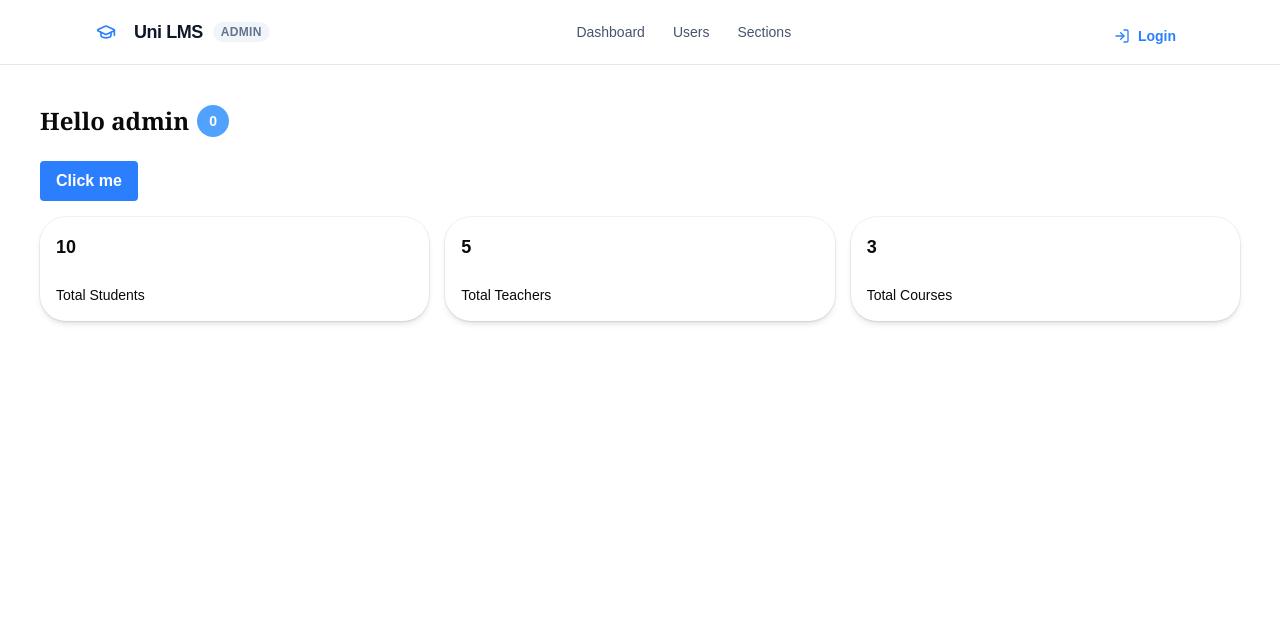
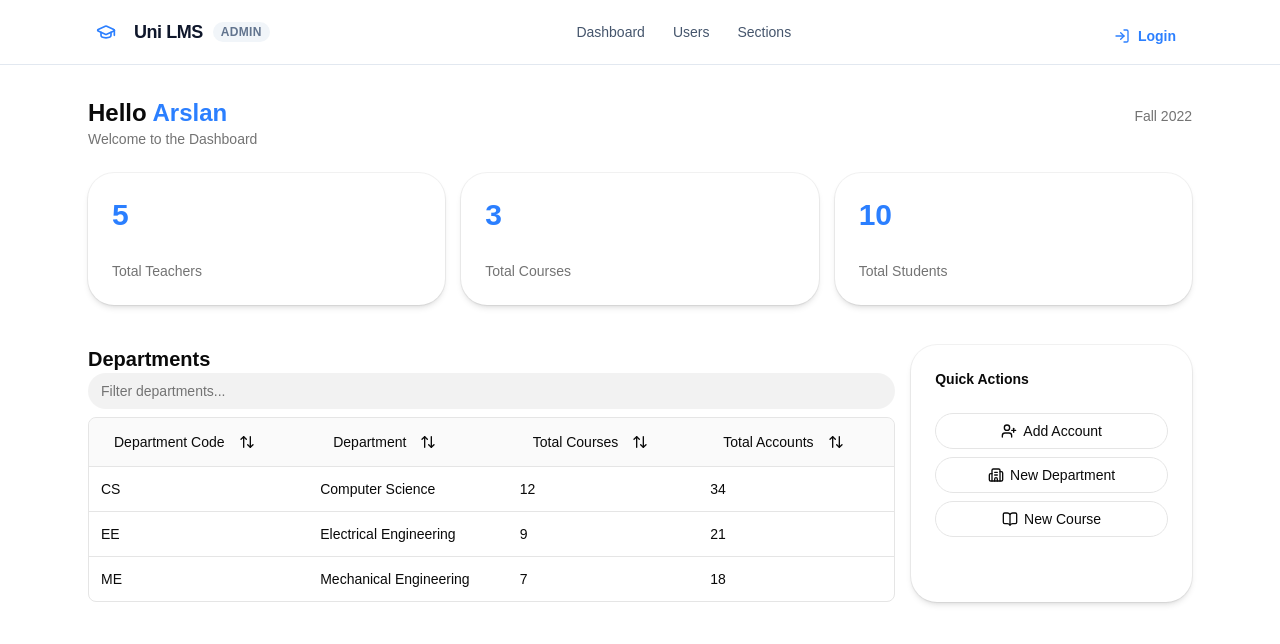
Before and after one commit to ch-arslanahmad/uni-lms, a React (Vite) app in the folder frontend/: page / in a window 1280 px wide. Shown: the top 644 px of the page. Built offline with nearby package versions, Linux system fonts and the light colour scheme.

Commit message:
feat: integrate TanStack Table with sorting and filtering in Dashboard, add department columns and mock data

```diff
--- a/frontend/package.json
+++ b/frontend/package.json
@@ -12,12 +12,14 @@
   "dependencies": {
     "@base-ui/react": "^1.9.0",
     "@fontsource-variable/inter": "^5.3.0",
+    "@tanstack/react-table": "^9.3.1",
     "class-variance-authority": "^0.7.1",
     "cn": "^0.5.2",
     "lucide-react": "^1.75.0",
     "react": "^19.3.1",
     "react-dom": "^19.3.1",
     "react-router": "^8.5.2",
+    "react-router-dom": "^7.18.6",
     "shadcn": "^4.23.0",
     "tw-animate-css": "^1.4.0"
   },
--- a/frontend/src/App.tsx
+++ b/frontend/src/App.tsx
@@ -1,16 +1,16 @@
-import { useState } from "react";
 import Navbar from "./components/Navbar";
 import { users } from "./models";
 import Dashboard from "./components/Dashboard";
+import { BrowserRouter } from "react-router-dom";
 
 function App() {
   return (
-    <>
+    <BrowserRouter>
       <div>
         <Navbar user={users[0]} />
         <Dashboard name={users[0].name} />
       </div>
-    </>
+    </BrowserRouter>
   );
 }
 
--- a/frontend/src/components/Dashboard.tsx
+++ b/frontend/src/components/Dashboard.tsx
@@ -1,45 +1,84 @@
-import { useState } from "react";
-import { Card } from "./ui/card";
+import { Card, CardContent, CardHeader, CardTitle } from "./ui/card";
+import { DataTable } from "./data-table/data-table";
+import { departmentColumns } from "./data-table/department-columns";
+import { departments } from "../models";
+import { Button } from "./ui/button";
+import { UserPlus, Building2, BookOpen } from "lucide-react";
 
+// Stat cards (top row) — hard-coded for now, computed from data later
 interface CardsInfo {
   num: number;
   title: string;
 }
 
-let cards: CardsInfo[] = [
-  { num: 10, title: "Total Students" },
+const cards: CardsInfo[] = [
   { num: 5, title: "Total Teachers" },
   { num: 3, title: "Total Courses" },
+  { num: 10, title: "Total Students" },
 ];
 
+// Page, greeting → cards → departments table
 function Dashboard({ name }: { name: string }) {
-  const [count, setCount] = useState(0);
   return (
-    <div className="p-10 gap-1">
-      <div className="flex gap-2">
-        <h1 className="text-2xl font-bold font-serif">Hello {name}</h1>
-        <span className=" text-white bg-blue-400 rounded-2xl content-center px-3 p text-sm font-semibold">
-          {count}
-        </span>
+    <div className="mx-auto max-w-6xl px-6 py-8">
+      {/* --- Greeting --- */}
+      <div className="flex flex-row items-baseline justify-between">
+        <h1 className="text-2xl font-bold">
+          Hello <span className="text-blue-500">{name}</span>
+        </h1>
+        <span className="text-sm text-muted-foreground">Fall 2022</span>
       </div>
-      <br />
-      <button
-        className="bg-blue-500 hover:bg-blue-700 text-white font-bold py-2 px-4 rounded"
-        onClick={() => setCount((count) => count + 1)}
-      >
-        Click me
-      </button>
+      <p className="text-sm text-muted-foreground">Welcome to the Dashboard</p>
 
-      {
-        <div className="grid grid-cols-1 gap-4 sm:grid-cols-2 lg:grid-cols-3">
-          {cards.map((card) => (
-            <Card key={card.title + card.num} className="mt-4 p-4">
-              <h2 className="text-lg font-bold">{card.num}</h2>
-              <p>{card.title}</p>
-            </Card>
-          ))}
+      {/* --- Stat cards --- */}
+      <div className="mt-6 grid grid-cols-1 gap-4 sm:grid-cols-3">
+        {cards.map((card) => (
+          <Card
+            key={card.title + card.num}
+            className="p-6 transition-shadow hover:shadow-md"
+          >
+            <p className="text-3xl font-bold tabular-nums text-blue-500">
+              {card.num}
+            </p>
+            <p className="mt-1 text-sm text-muted-foreground">{card.title}</p>
+          </Card>
+        ))}
+      </div>
+
+      {/* --- Departments table (reusable DataTable) --- */}
+      <div className="mt-10 flex flex-col gap-4 lg:flex-row">
+        <div className="min-w-0 lg:basis-3/4">
+          <h2 className="text-xl font-bold">Departments</h2>
+
+          <DataTable
+            columns={departmentColumns}
+            data={departments}
+            searchColumn="name"
+            searchPlaceholder="Filter departments..."
+          />
         </div>
-      }
+
+        {/*Quick Options*/}
+        <Card className="w-72">
+          <CardHeader>
+            <CardTitle className="text-sm font-semibold">
+              Quick Actions
+            </CardTitle>
+          </CardHeader>
+          <CardContent className="flex flex-col gap-2">
+            <Button variant="outline">
+              <UserPlus size={16} /> Add Account
+            </Button>
+
+            <Button variant="outline">
+              <Building2 size={16} /> New Department
+            </Button>
+            <Button variant="outline">
+              <BookOpen size={16} /> New Course
+            </Button>
+          </CardContent>
+        </Card>
+      </div>
     </div>
   );
 }
--- /dev/null
+++ b/frontend/src/components/data-table/data-table-features.ts
@@ -0,0 +1,28 @@
+// Which TanStack features are ON, anything not registered doesn't exist (TS2339).
+
+import {
+  columnFilteringFeature, // enables filtering state + APIs
+  createFilteredRowModel, // client-side row model that applies filters
+  createSortedRowModel, // client-side row model that applies sorting
+  filterFn_includesString, // substring-match filter algorithm
+  rowSortingFeature, // enables sorting state + APIs (not the header UI)
+  sortFn_text, // sorts text only — pick this OR sortFn_alphanumeric
+  tableFeatures, // bundler for features, row models or processing algorithms into a type
+} from "@tanstack/react-table";
+
+// Feature registration — search + sort only (no pagination)
+export const features = tableFeatures({
+  // Behavior: how the table reacts
+  columnFilteringFeature,
+  rowSortingFeature,
+
+  // HOW the table behaves
+  filteredRowModel: createFilteredRowModel(),
+  sortedRowModel: createSortedRowModel(),
+
+  // how to filter/sort (algos)
+  filterFns: { includesString: filterFn_includesString }, // "cs" matches "Computer Science"
+  sortFns: { text: sortFn_text },
+});
+
+export type DataTableFeatures = typeof features;
--- /dev/null
+++ b/frontend/src/components/data-table/data-table.tsx
@@ -0,0 +1,124 @@
+// This defines the TanStack Table component for displaying data in a table format with sorting and filtering capabilities.
+
+import * as React from "react";
+import {
+  useTable,
+  type ColumnDef,
+  type ColumnFiltersState,
+  type RowData,
+  type SortingState,
+} from "@tanstack/react-table";
+
+import { Input } from "../ui/input";
+import {
+  Table,
+  TableBody,
+  TableCell,
+  TableHead,
+  TableHeader,
+  TableRow,
+} from "../ui/table";
+
+import { features, type DataTableFeatures } from "./data-table-features";
+
+// Modifies generic RowData of TanStack table (functionality) to include our features (filtering + sorting) so we can type the columns and rows.
+interface DataTableProps<TData extends RowData> {
+  columns: ColumnDef<DataTableFeatures, TData>[];
+  data: TData[];
+  searchColumn?: string; // column id to filter on, e.g. "name"
+  searchPlaceholder?: string;
+}
+
+// Bridge between TanStack Table and shadcn/ui Table. This is the main component that renders the table with search and sorting capabilities.
+export function DataTable<TData extends RowData>({
+  columns,
+  data,
+  searchColumn,
+  searchPlaceholder = "Search...",
+}: DataTableProps<TData>) {
+  // state handling via TanStack
+  const [sorting, setSorting] = React.useState<SortingState>([]);
+  const [columnFilters, setColumnFilters] = React.useState<ColumnFiltersState>(
+    [],
+  );
+
+  // table instance with features (filtering + sorting) and state management (TanStack)
+  const table = useTable({
+    features,
+    data,
+    columns,
+    onSortingChange: setSorting,
+    onColumnFiltersChange: setColumnFilters,
+    state: {
+      sorting,
+      columnFilters,
+    },
+  });
+
+  // Shadcn/ui custom table with Tanstack
+  return (
+    <div>
+      {/* the search input */}{" "}
+      {searchColumn && (
+        <div className="flex items-center pb-2">
+          <Input
+            placeholder={searchPlaceholder}
+            value={
+              (table.getColumn(searchColumn)?.getFilterValue() as string) ?? ""
+            }
+            onChange={(event) =>
+              table.getColumn(searchColumn)?.setFilterValue(event.target.value)
+            }
+            className="max-w-12/12"
+          />
+        </div>
+      )}
+      {/*  the table itself (shadcn markup + TanStack answers) */}
+      <div className="overflow-hidden rounded-md border bg-card">
+        <Table>
+          {/* Headers: FlexRender handles string OR custom node (sort button) */}
+          <TableHeader className="bg-muted/50">
+            {table.getHeaderGroups().map((headerGroup) => (
+              <TableRow key={headerGroup.id}>
+                {headerGroup.headers.map((header) => (
+                  <TableHead key={header.id}>
+                    {header.isPlaceholder ? null : (
+                      <table.FlexRender header={header} />
+                    )}
+                  </TableHead>
+                ))}
+              </TableRow>
+            ))}
+          </TableHeader>
+          <TableBody>
+            {/* getRowModel() = rows AFTER filter + sort; slice caps at 10 (no pagination) */}
+            {table.getRowModel().rows?.length ? (
+              table
+                .getRowModel()
+                .rows.slice(0, 10)
+                .map((row) => (
+                  <TableRow key={row.id}>
+                    {row.getAllCells().map((cell) => (
+                      <TableCell key={cell.id}>
+                        <table.FlexRender cell={cell} />
+                      </TableCell>
+                    ))}
+                  </TableRow>
+                ))
+            ) : (
+              /* Empty state — colSpan spans all columns so text centers */
+              <TableRow>
+                <TableCell
+                  colSpan={columns.length}
+                  className="h-24 text-center"
+                >
+                  No results.
+                </TableCell>
+              </TableRow>
+            )}
+          </TableBody>
+        </Table>
+      </div>
+    </div>
+  );
+}
--- /dev/null
+++ b/frontend/src/components/data-table/department-columns.tsx
@@ -0,0 +1,62 @@
+// Columns for the Departments table, declares WHAT each column is and operations on it (sort/filter).,
+// declares the data type of each column, and declares HOW to sort/filter each column.
+
+import { createColumnHelper } from "@tanstack/react-table";
+import { ArrowUpDown } from "lucide-react";
+
+import { Button } from "../ui/button";
+import type { DataTableFeatures } from "./data-table-features";
+import type { DepartmentRow } from "../../models";
+
+export type { DepartmentRow }; // re-export so Dashboard can import from here
+
+const columnHelper = createColumnHelper<DataTableFeatures, DepartmentRow>();
+
+// Defining header columns to sort
+export const departmentColumns = columnHelper.columns([
+  columnHelper.accessor("code", {
+    // Sort button in the header: cycles unsorted → asc → desc → none
+    header: ({ column }) => (
+      <Button
+        variant="ghost"
+        onClick={() => column.toggleSorting(column.getIsSorted() === "asc")}
+      >
+        Department Code
+        <ArrowUpDown className="ml-2 h-4 w-4" />
+      </Button>
+    ),
+  }),
+  columnHelper.accessor("name", {
+    header: ({ column }) => (
+      <Button
+        variant="ghost"
+        onClick={() => column.toggleSorting(column.getIsSorted() === "asc")}
+      >
+        Department
+        <ArrowUpDown className="ml-2 h-4 w-4" />
+      </Button>
+    ),
+  }),
+  columnHelper.accessor("courses", {
+    header: ({ column }) => (
+      <Button
+        variant="ghost"
+        onClick={() => column.toggleSorting(column.getIsSorted() === "asc")}
+      >
+        Total Courses
+        <ArrowUpDown className="ml-2 h-4 w-4" />
+      </Button>
+    ),
+  }),
+  columnHelper.accessor("accounts", {
+    header: ({ column }) => (
+      <Button
+        variant="ghost"
+        onClick={() => column.toggleSorting(column.getIsSorted() === "asc")}
+      >
+        Total Accounts
+        <ArrowUpDown className="ml-2 h-4 w-4" />
+      </Button>
+    ),
+  }),
+]);
--- a/frontend/src/models.ts
+++ b/frontend/src/models.ts
@@ -1,6 +1,9 @@
 // This is a holder file to hold the data models of the frontend
+// but also holds dummy data as well
 
 export type Role = "student" | "teacher" | "admin";
+
+// Domain classes (map to DB entities later)
 
 export class User {
   id: number;
@@ -12,10 +15,8 @@ export class User {
     this.id = id;
     this.name = name;
     this.role = role;
-    if (role.toLowerCase() === "admin") {
-      this.department = "all";
-    }
-    this.department = department;
+    // Admins see every department, so their own is "all"
+    this.department = role === "admin" ? "all" : department;
   }
 }
 
@@ -26,7 +27,41 @@ export class Section {
   term: string; // e.g. "Fall 2026"
   teacher: string;
   studentIds: string[];
+
+  constructor(
+    id: string,
+    code: string,
+    courseName: string,
+    term: string,
+    teacher: string,
+    studentIds: string[],
+  ) {
+    this.id = id;
+    this.code = code;
+    this.courseName = courseName;
+    this.term = term;
+    this.teacher = teacher;
+    this.studentIds = studentIds;
+  }
 }
 
-export const users: User[] = [new User(1, "admin", "admin", "admin")];
+// View-only shape (computed, not a DB entity)
+
+// Dashboard departments table (computed view shape, not a DB entity)
+export interface DepartmentRow {
+  code: string;
+  name: string;
+  courses: number;
+  accounts: number;
+}
+
+// Mock Data
+
+export const users: User[] = [new User(1, "Arslan", "admin", "admin")];
 export const sections: Section[] = [/* ~5 sections */];
+
+export const departments: DepartmentRow[] = [
+  { code: "CS", name: "Computer Science", courses: 12, accounts: 34 },
+  { code: "EE", name: "Electrical Engineering", courses: 9, accounts: 21 },
+  { code: "ME", name: "Mechanical Engineering", courses: 7, accounts: 18 },
+];
```
Also changed, not shown: 1 other file (tests, documents, lock files or other folders).
